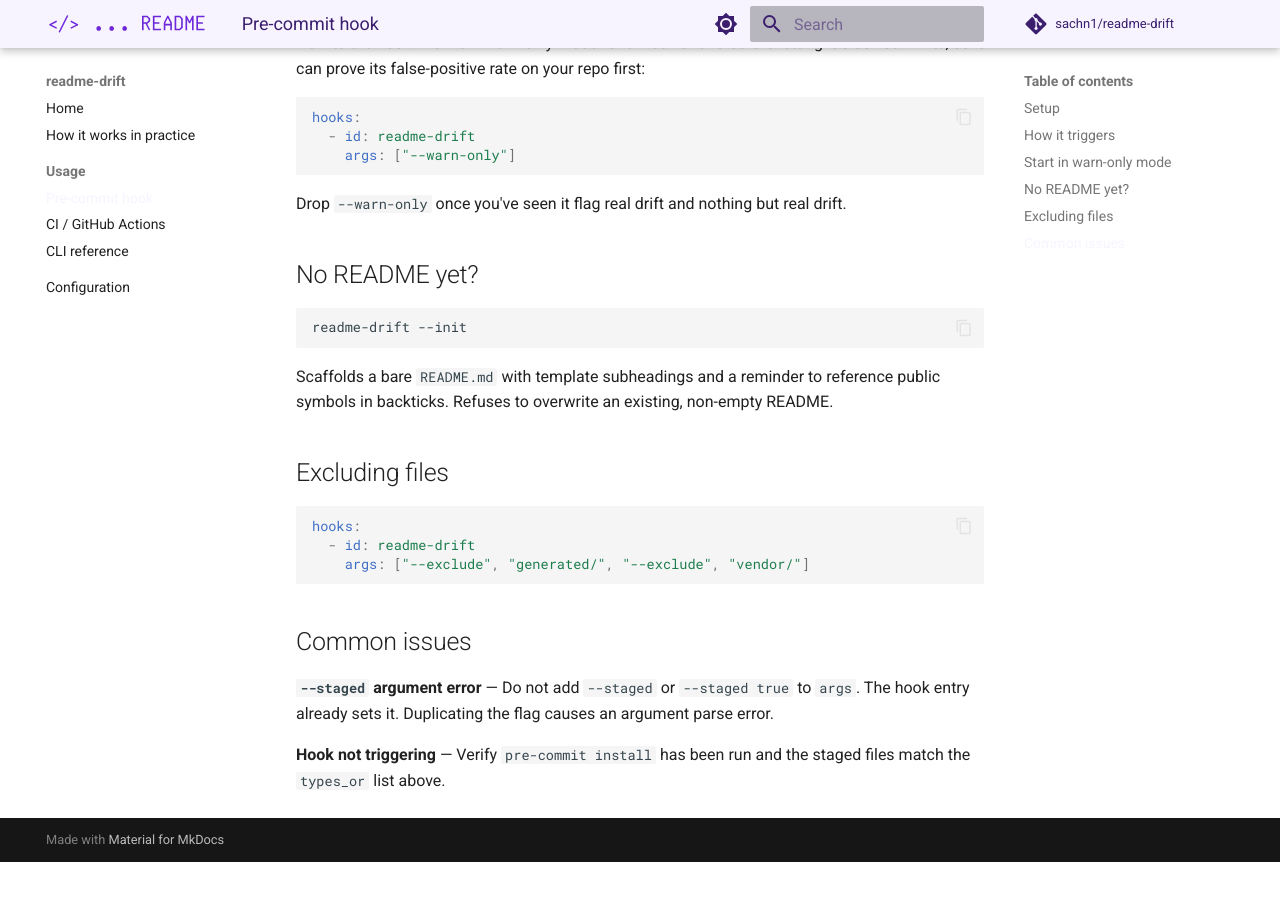
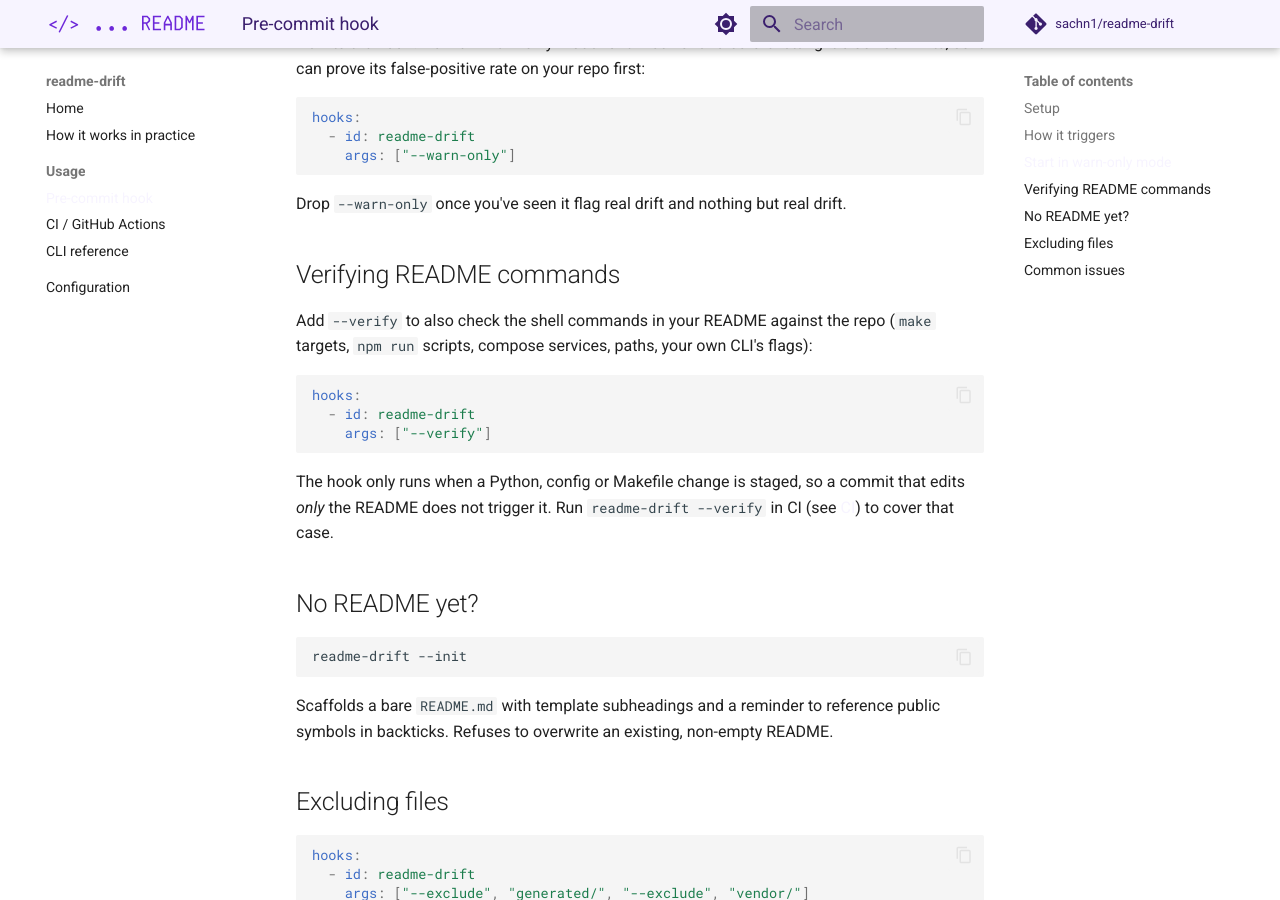
Before and after one commit to sachn1/readme-drift, an MkDocs documentation site: the page built from docs/usage/pre-commit.md, in a window 1280 px wide and 900 px high, scrolled down 814 px. Built offline with MkDocs 1.6.1 and Material for MkDocs 9.7.7, drawn with Linux system fonts in a browser that asks for light colours; comment, search, counter and statistics services are not loaded; before the commit the page ends 1676 px from its top, so only the background shows below that.

Commit message:
feat: add verify input to the Action and document --verify for the hook

````diff
--- a/docs/usage/pre-commit.md
+++ b/docs/usage/pre-commit.md
@@ -40,6 +40,18 @@ hooks:
 
 Drop `--warn-only` once you've seen it flag real drift and nothing but real drift.
 
+## Verifying README commands
+
+Add `--verify` to also check the shell commands in your README against the repo (`make` targets, `npm run` scripts, compose services, paths, your own CLI's flags):
+
+```yaml
+hooks:
+  - id: readme-drift
+    args: ["--verify"]
+```
+
+The hook only runs when a Python, config or Makefile change is staged, so a commit that edits *only* the README does not trigger it. Run `readme-drift --verify` in CI (see [CI](ci.md)) to cover that case.
+
 ## No README yet?
 
 ```bash
````
Also changed, not shown: README.md (+1 -1 lines), action.yml (+8 -0 lines), docs/usage/ci.md (+9 -1 lines).
